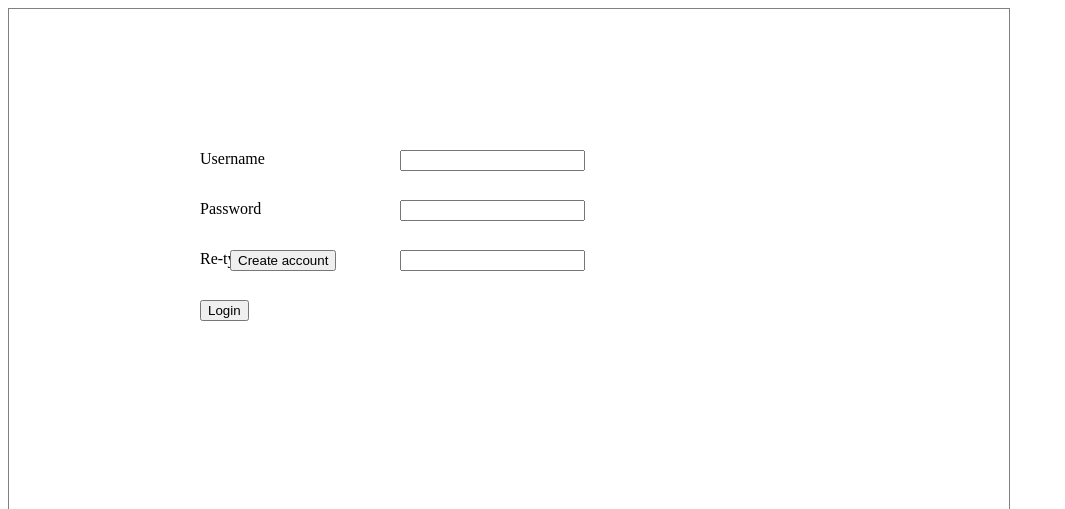
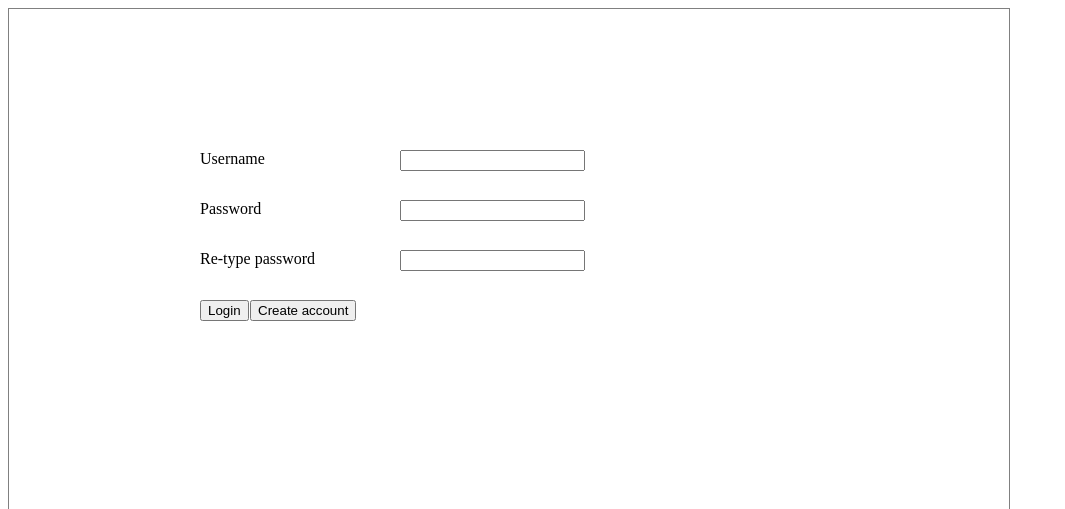
Before and after one commit to bmac1993/BitBall, a website: page client/client.html in a window 1280 px wide. Shown: the top 509 px of the page, without its empty margins (0-1065 px from the left). Drawn offline with nearby package versions, Linux system fonts and the light colour scheme; no server answers.

Commit message:
Button css stuff

```diff
--- a/client/client.html
+++ b/client/client.html
@@ -36,7 +36,7 @@
 	<span class="login" style="position:absolute; top:250px; left:200px;">Re-type password</span>
 	<input id="password2" class="login" type="text" style="position:absolute; top:250px; left:400px;" />
 	<input id="login" class="login" type="button" value="Login" style="position:absolute; top:300px; left:200px;" />
-	<input id="createAcc" class="login" type="button" value="Create account" style="position:absolute; top:250px; left:230px;" />
+	<input id="createAcc" class="login" type="button" value="Create account" style="position:absolute; top:300px; left:250px;" />
 
 <!-- End: sign-in/create account -->
 
```
